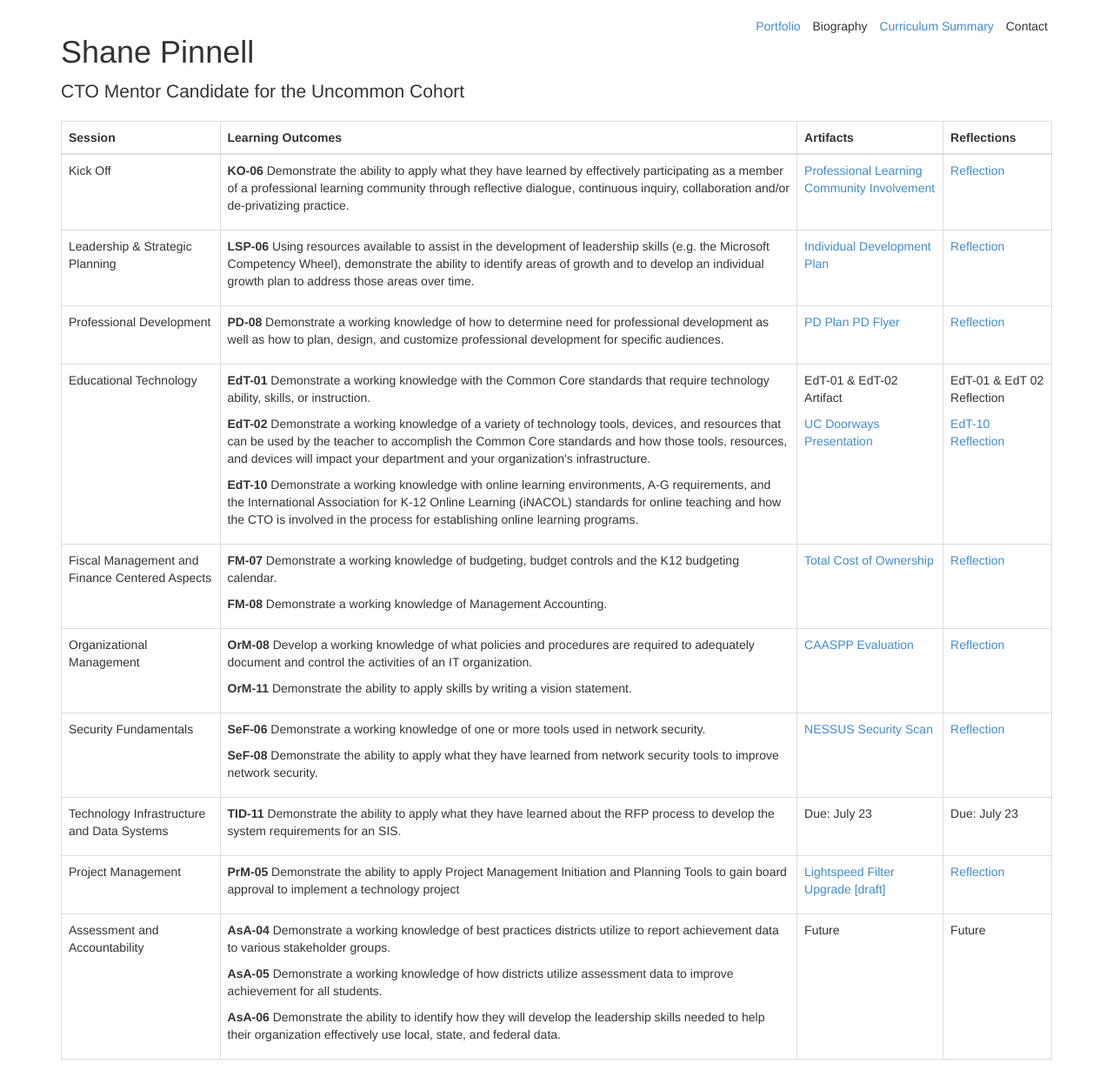
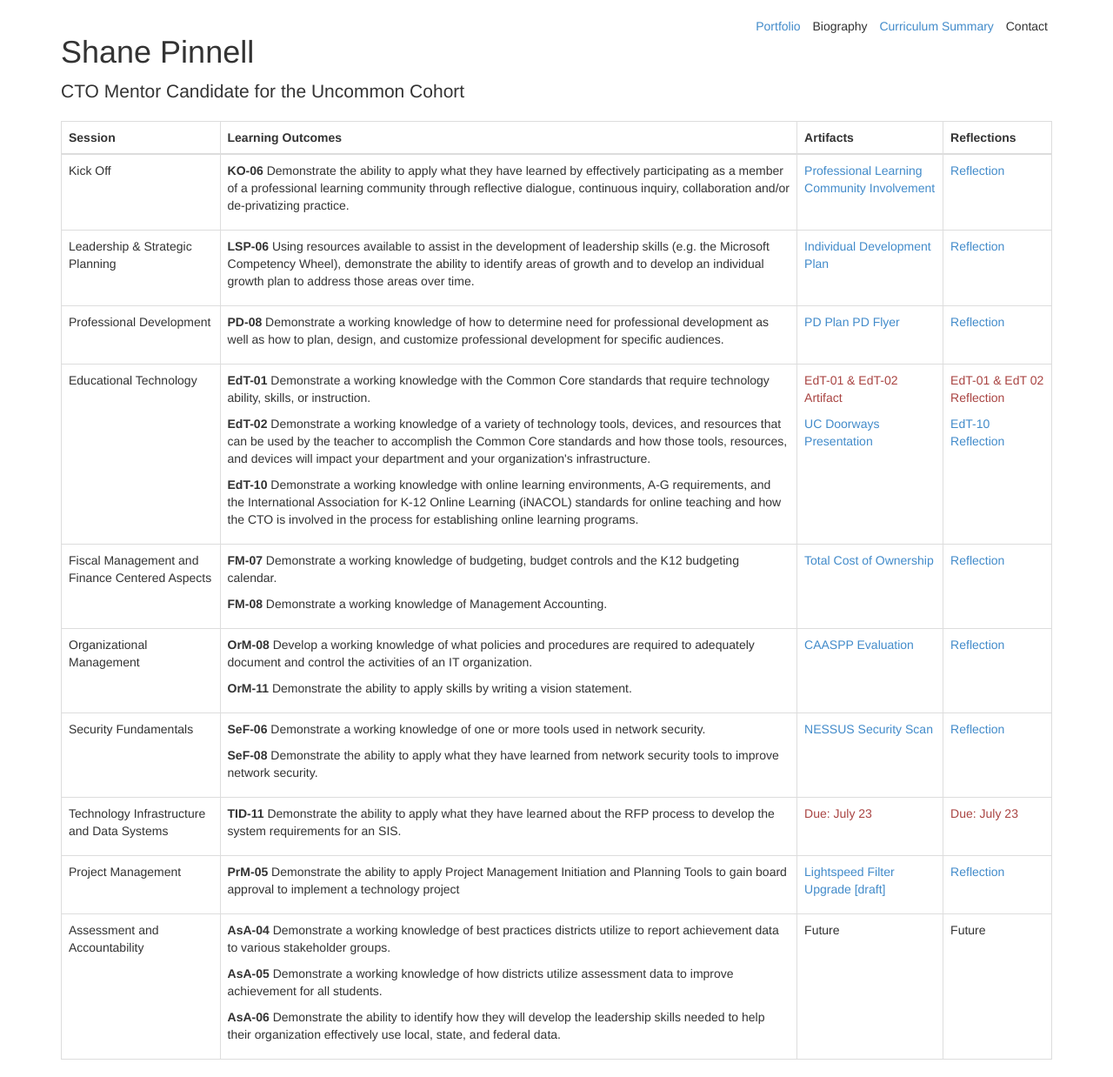
Before and after one commit to shanepinnell/shanepinnell.github.io, a Jekyll site: the page built from cto_mentor/index.html, in a window 1280 px wide. Shown: the whole page at 87% size. Built offline with Jekyll 4.4.1, drawn with Linux system fonts in a browser that asks for light colours; nearby versions of some CDN libraries; library files that are not in the unit come from our copies.

Commit message:
updated portfolio

```diff
--- a/cto_mentor/index.html
+++ b/cto_mentor/index.html
@@ -62,7 +62,7 @@ title: Shane Pinnell CTO Portfolio
 						<p><strong>EdT-10</strong> Demonstrate a working knowledge with online learning environments, A-G requirements, and the International Association for K-12 Online Learning (iNACOL) standards for online teaching and how the CTO is involved in the process for establishing online learning programs.</p>
 					</td>
 					<td>
-						<p class="bg-danger">EdT-01 & EdT-02 Artifact</p>
+						<p class="text-danger bg-danger">EdT-01 & EdT-02 Artifact</p>
 						<p>
 							<a href="https://docs.google.com/presentation/d/1EZFegL-TcpNa0eedy37Z1_GhY3oN4CiA00NG0UThlIw/edit?usp=sharing" target="_blank">
 								UC Doorways Presentation
@@ -70,7 +70,7 @@ title: Shane Pinnell CTO Portfolio
 						</p>
 					</td>
 					<td>
-						<p class="bg-danger">EdT-01 & EdT 02 Reflection</p>
+						<p class="text-danger bg-danger">EdT-01 & EdT 02 Reflection</p>
 						<p>
 							<a href="https://docs.google.com/document/d/1oxxiTS7QCsQ4DUonoHm_lK0k4p7gSR30rAjX6zWSnQs/edit?usp=sharing"  target="_blank">EdT-10 Reflection</a>
 						</p>
@@ -121,10 +121,10 @@ title: Shane Pinnell CTO Portfolio
 						<p><strong>TID-11</strong> Demonstrate the ability to apply what they have learned about the RFP process to develop the system requirements for an SIS.</p>
 					</td>
 					<td>
-						<p class="bg-danger">Due: July 23</p>
+						<p class="text-danger bg-danger">Due: July 23</p>
 					</td>
 					<td>
-						<p class="bg-danger">Due: July 23</p>
+						<p class="text-danger bg-danger">Due: July 23</p>
 					</td>
 				</tr>
 				<tr>
```
